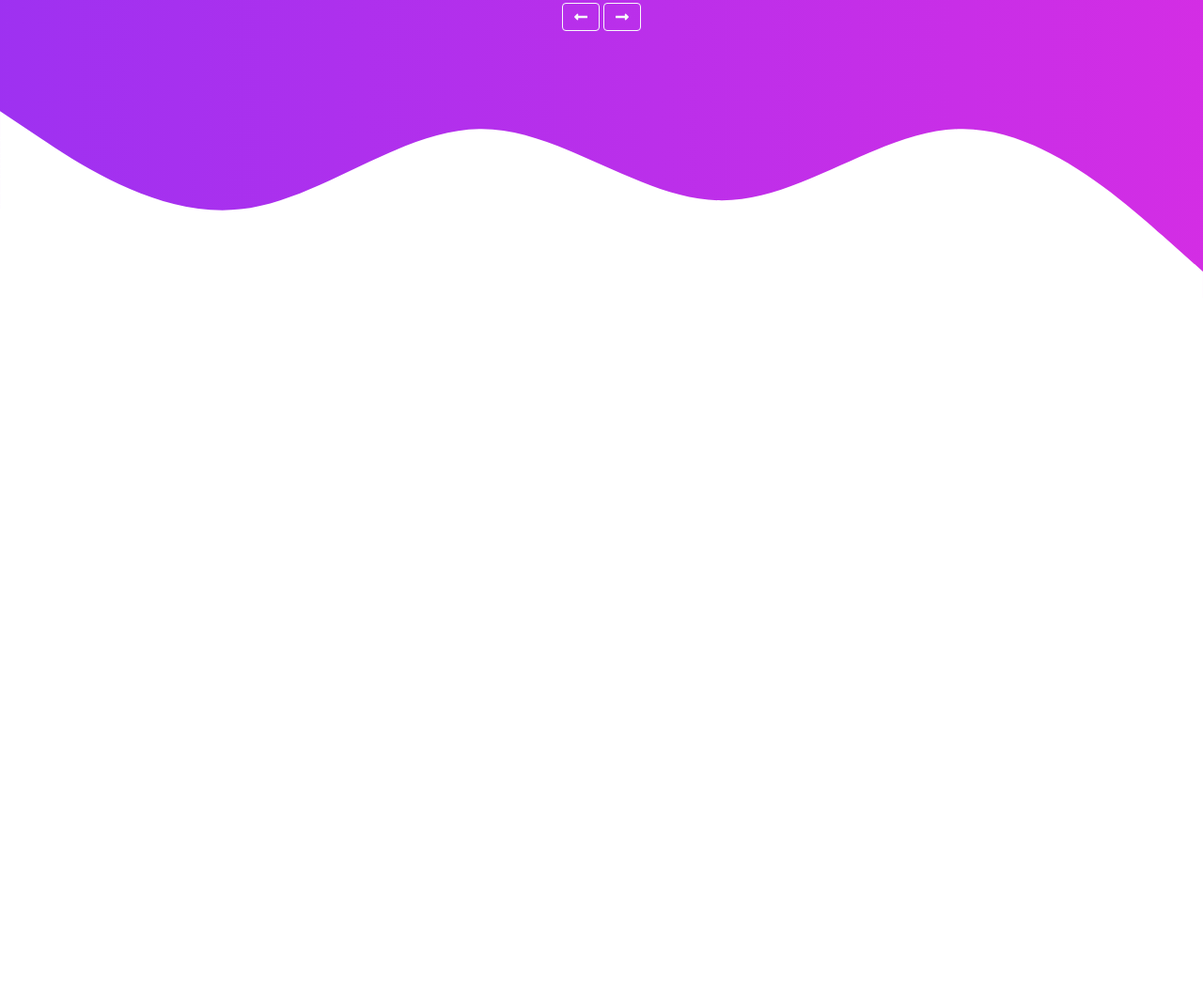
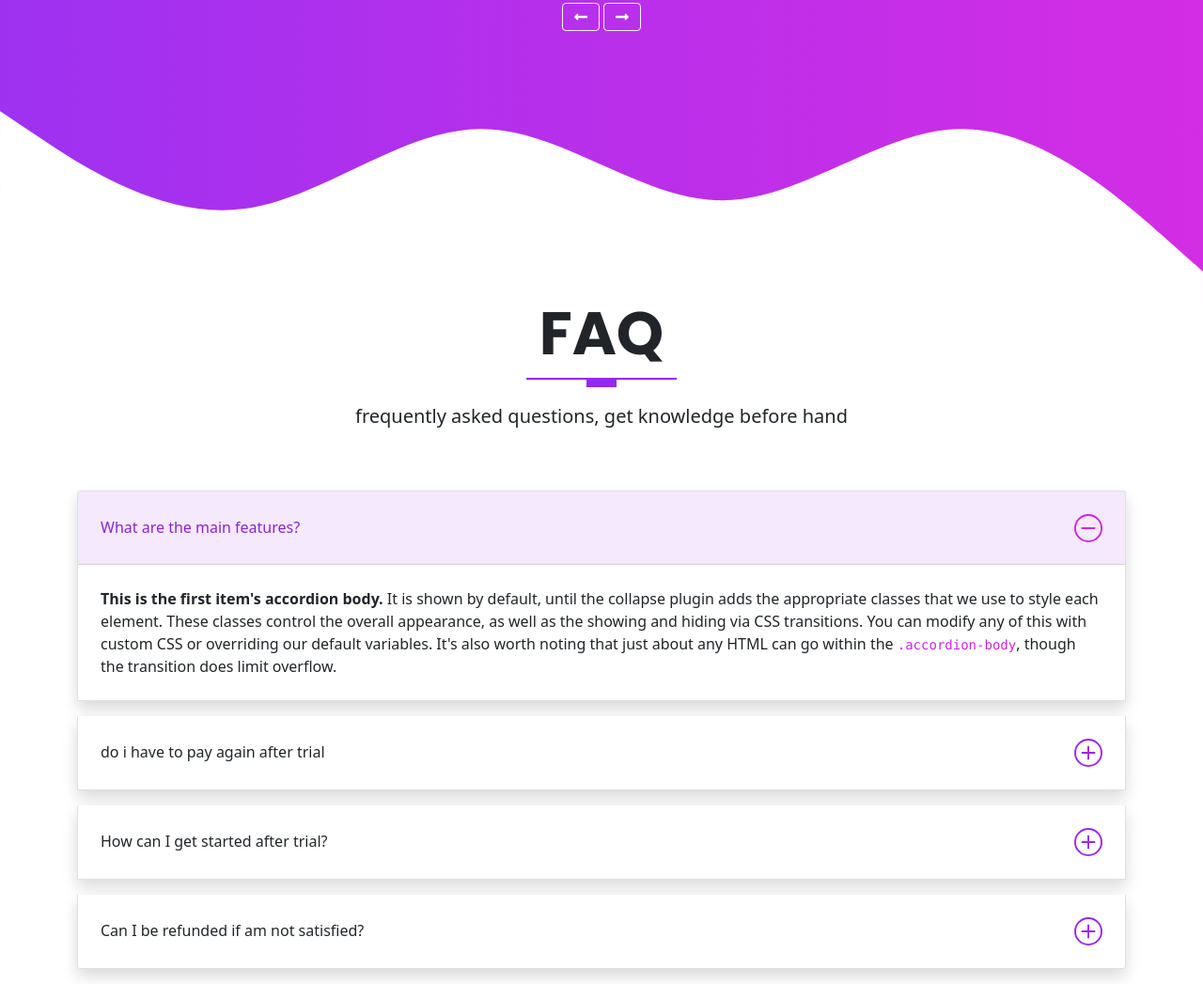
Before and after one commit to sotheanynoun/portfolio-website, a website: page index.html in a window 1280 px wide. Shown: the part 4362-5409 px from the top of the page at 94% size. Before the commit the page ends 4679 px from the top, so only its background shows below. Drawn offline with nearby package versions, Linux system fonts and the light colour scheme; files that its build step writes are made by us from their sources.

Commit message:
the faq section

```diff
--- a/index.html
+++ b/index.html
@@ -372,10 +372,6 @@
                   <p class="fw-light">C.E.O & Founder</p>
                  </div>
               </div>
-
-
-
-
             </div>
             <div class="text-center">
               <button class="btn btn-outline-light fas fa-long-arrow-alt-left" type="button" data-bs-target="#carouselExampleCaptions" data-bs-slide="prev">
@@ -391,6 +387,96 @@
       </div>
       <svg xmlns="http://www.w3.org/2000/svg" viewBox="0 0 1440 320"><path fill="#fff" fill-opacity="1" d="M0,96L48,128C96,160,192,224,288,213.3C384,203,480,117,576,117.3C672,117,768,203,864,202.7C960,203,1056,117,1152,117.3C1248,117,1344,203,1392,245.3L1440,288L1440,320L1392,320C1344,320,1248,320,1152,320C1056,320,960,320,864,320C768,320,672,320,576,320C480,320,384,320,288,320C192,320,96,320,48,320L0,320Z"></path></svg>
     </section>
+
+
+
+    <!-- Start section 6 - FAQ  -->
+     <section id="faq" class="faq">
+      <div class="container">
+        <div class="row text-center">
+          <h1 class="display-3 fw-bold text-uppercase">Faq</h1>
+          <div class="heading-line"></div>
+          <p class="lead">frequently asked questions, get knowledge before hand</p>
+        </div>
+
+        <!-- accordion content -->
+         <div class="row mt-5">
+          <div class="col-md-12">
+
+            <div class="accordion" id="accordionExample">
+
+              <!-- accordion item 1 -->
+              <div class="accordion-item shadow mb-3">
+                <h2 class="accordion-header" id="headingOne">
+                  <button class="accordion-button" type="button" data-bs-toggle="collapse" data-bs-target="#collapseOne" aria-expanded="true" aria-controls="collapseOne">
+                    What are the main features?
+                  </button>
+                </h2>
+                <div id="collapseOne" class="accordion-collapse collapse show" aria-labelledby="headingOne" data-bs-parent="#accordionExample">
+                  <div class="accordion-body">
+                    <strong>This is the first item's accordion body.</strong> It is shown by default, until the collapse plugin adds the appropriate classes that we use to style each element. These classes control the overall appearance, as well as the showing and hiding via CSS transitions. You can modify any of this with custom CSS or overriding our default variables. It's also worth noting that just about any HTML can go within the <code>.accordion-body</code>, though the transition does limit overflow.
+                  </div>
+                </div>
+              </div>
+
+
+              <!-- accordion item 2 -->
+
+              <div class="accordion-item shadow mb-3">
+                <h2 class="accordion-header" id="headingTwo">
+                  <button class="accordion-button collapsed" type="button" data-bs-toggle="collapse" data-bs-target="#collapseTwo" aria-expanded="false" aria-controls="collapseTwo">
+                    do i have to pay again after trial
+                  </button>
+                </h2>
+                <div id="collapseTwo" class="accordion-collapse collapse" aria-labelledby="headingTwo" data-bs-parent="#accordionExample">
+                  <div class="accordion-body">
+                    <strong>This is the second item's accordion body.</strong> It is hidden by default, until the collapse plugin adds the appropriate classes that we use to style each element. These classes control the overall appearance, as well as the showing and hiding via CSS transitions. You can modify any of this with custom CSS or overriding our default variables. It's also worth noting that just about any HTML can go within the <code>.accordion-body</code>, though the transition does limit overflow.
+                  </div>
+                </div>
+              </div>
+
+
+
+              <!-- accordion item 3 -->
+
+              <div class="accordion-item shadow mb-3">
+                <h2 class="accordion-header" id="headingThree">
+                  <button class="accordion-button collapsed" type="button" data-bs-toggle="collapse" data-bs-target="#collapseThree" aria-expanded="false" aria-controls="collapseThree">
+                  How can I get started after trial?
+                  </button>
+                </h2>
+                <div id="collapseThree" class="accordion-collapse collapse" aria-labelledby="headingThree" data-bs-parent="#accordionExample">
+                  <div class="accordion-body">
+                    <strong>This is the third item's accordion body.</strong> It is hidden by default, until the collapse plugin adds the appropriate classes that we use to style each element. These classes control the overall appearance, as well as the showing and hiding via CSS transitions. You can modify any of this with custom CSS or overriding our default variables. It's also worth noting that just about any HTML can go within the <code>.accordion-body</code>, though the transition does limit overflow.
+                  </div>
+                </div>
+              </div>
+
+
+              <!-- accordion item 4 -->
+
+              <div class="accordion-item shadow mb-3">
+                <h2 class="accordion-header" id="headingFour">
+                  <button class="accordion-button collapsed" type="button" data-bs-toggle="collapse" data-bs-target="#collapseFour" aria-expanded="false" aria-controls="collapseFour">
+                    Can I be refunded if am not satisfied?
+                  </button>
+                </h2>
+                <div id="collapseFour" class="accordion-collapse collapse" aria-labelledby="headingFour" data-bs-parent="#accordionExample">
+                  <div class="accordion-body">
+                    <strong>This is the third item's accordion body.</strong> It is hidden by default, until the collapse plugin adds the appropriate classes that we use to style each element. These classes control the overall appearance, as well as the showing and hiding via CSS transitions. You can modify any of this with custom CSS or overriding our default variables. It's also worth noting that just about any HTML can go within the <code>.accordion-body</code>, though the transition does limit overflow.
+                  </div>
+                </div>
+              </div>
+            </div>
+          </div>
+         </div>
+      </div>
+     </section>
+
+
+
+
+
 
 
 
--- a/scss/_custom.scss
+++ b/scss/_custom.scss
@@ -20,6 +20,8 @@ $primary: $purple-dark;
 $seconday: $pink;
 
 // ACCORDION OVERIDES
+$accordion-padding-y: 1.5rem;
+$accordion-padding-x: 1.5rem;
 $accordion-icon-color: $primary;
 $accordion-icon-active-color: $seconday;
 
```
